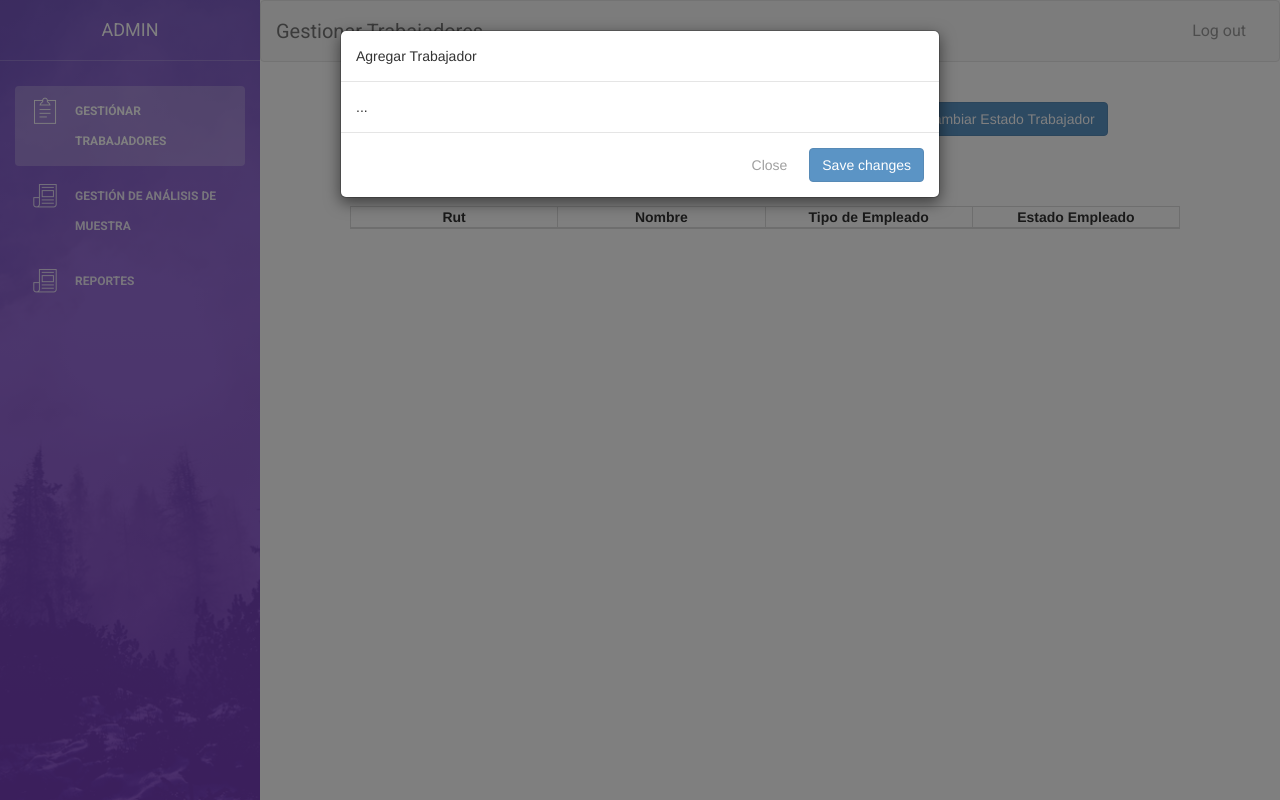
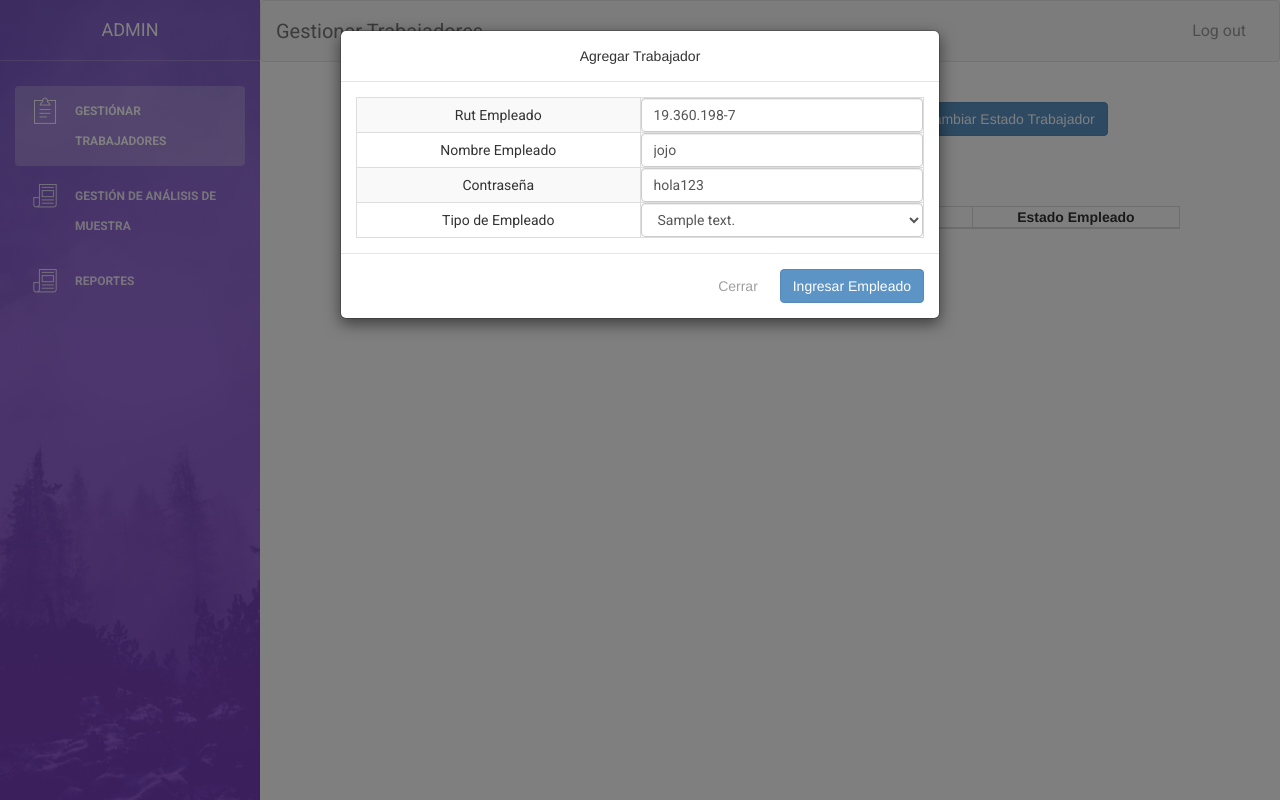
Before and after one commit to BenHaa/ExamenDai, a PHP site: page /GestionTrabajador.php in a window 1280 px wide, after a click on "Agregar Trabajador". Run offline with PHP 8.4, Linux system fonts and the light colour scheme; tables that the repository leaves empty or names only in its code hold one stand-in row (values such as "Sample post"); lists and menus that the app fills with data are empty; some libraries are stand-ins or nearby versions.

Commit message:
[WEB] : [Empezando pagina admin]

```diff
--- a/dao/EmpleadoDao.php
+++ b/dao/EmpleadoDao.php
@@ -20,5 +20,9 @@ interface EmpleadoDao extends BaseDao {
 
     public static function IdTipoADescripcion($id);
 
+    public static function listarTipoEmpleado();
+
+    //Cambia la descripción de tipo al id respectivo
+    public static function DescTipoAId($desc);
 
 }
--- a/dao/EmpleadoDaoImpl.php
+++ b/dao/EmpleadoDaoImpl.php
@@ -14,7 +14,7 @@
 include_once '../dao/EmpleadoDao.php';
 include_once '../dto/EmpleadoDto.php';
 include_once '../sql/ClasePDO.php';
-
+header('Content-Type: text/html; charset=utf-8');
 class EmpleadoDaoImpl implements EmpleadoDao {
 
     //put your code here
@@ -62,6 +62,7 @@ class EmpleadoDaoImpl implements EmpleadoDao {
 
 
             $stmt->execute();
+
         } catch (Exception $exc) {
             echo $exc->getTraceAsString();
         }
@@ -99,7 +100,7 @@ class EmpleadoDaoImpl implements EmpleadoDao {
 
     public static function IdTipoADescripcion($id) {
 
-        $descripcion="";
+        $descripcion = "";
         try {
             $pdo = new clasePDO();
             $stmt = $pdo->prepare("SELECT descripcion FROM TIPO_EMPLEADO WHERE IDTIPO=?;");
@@ -118,4 +119,46 @@ class EmpleadoDaoImpl implements EmpleadoDao {
         return $descripcion;
     }
 
+    public static function listarTipoEmpleado() {
+        $lista = new ArrayObject();
+
+        try {
+            $pdo = new clasePDO();
+            $stmt = $pdo->prepare("SELECT DESCRIPCION FROM TIPO_EMPLEADO WHERE DESCRIPCION !='Administrador'");
+            $stmt->execute();
+            $resultado = $stmt->fetchAll();
+            foreach ($resultado as $value) {
+
+                $descripcion = utf8_encode($value["DESCRIPCION"]);
+
+                $lista->append($descripcion);
+            }
+
+            $pdo = null;
+        } catch (Exception $exc) {
+            echo $exc->getTraceAsString();
+        }
+        return $lista;
+    }
+
+    public static function DescTipoAId($desc) {
+        $id=0;
+        try {
+            $pdo = new clasePDO();
+            $stmt = $pdo->prepare("SELECT IDTIPO FROM TIPO_EMPLEADO WHERE DESCRIPCION=?;");
+            $stmt->bindParam(1, $desc);
+            $stmt->execute();
+            $resultado = $stmt->fetchAll();
+            foreach ($resultado as $value) {
+
+                $id = utf8_decode($value["IDTIPO"]);
+            }
+
+            $pdo = null;
+        } catch (Exception $exc) {
+            echo $exc->getTraceAsString();
+        }
+        return $id;
+    }
+
 }
--- a/dto/EmpleadoDto.php
+++ b/dto/EmpleadoDto.php
@@ -39,8 +39,6 @@ class EmpleadoDto {
     }
 
 
-
-
     function getRut() {
         return $this->rut;
     }
--- a/pages/GestionTrabajador.php
+++ b/pages/GestionTrabajador.php
@@ -5,6 +5,7 @@ include_once '../dao/EmpleadoDaoImpl.php';
 
 
 $lista = EmpleadoDaoImpl::listarEmpleados(1);
+$listaTipo = EmpleadoDaoImpl::listarTipoEmpleado();
 ?>
 
 <!doctype html>
@@ -42,6 +43,46 @@ $lista = EmpleadoDaoImpl::listarEmpleados(1);
         <script src="../assets/js/light-bootstrap-dashboard.js"></script>
         <script src="../css/js/jquery.rut.js"></script>
         <script src="../css/js/jquery-ui.js"></script>
+
+        <script>
+            $(document).ready(function () {
+                $('#txtRut').rut({formatOn: 'keyup'});
+                $('#txtRut2').rut({formatOn: 'keyup'});
+
+
+                $('#btnHabilitar').click(function () {
+                    if (confirm("¿Realmente desea aprobar al pedido?")) {
+                        $.ajax({
+                            data: {"rutHabilitar": $('#txtRut2'), "habilitar": $('#btnHabilitar').val()},
+                            method: 'POST',
+                            url: '../EstadoTrabajador',
+                            success: function () {
+                                alert("Se ha habilitado el trabajador");
+                            }
+                        });
+                    }
+
+                });
+
+                $('#btnInhabilitar').click(function () {
+                    if (confirm("¿Realmente desea aprobar al pedido?")) {
+                        $.ajax({
+                            data: {"rutHabilitar": $('#txtRut2'), "inhabilitar": $('#btnInhabilitar').val()},
+                            method: 'POST',
+                            url: '../EstadoTrabajador',
+                            success: function () {
+                                alert("Se ha inhabilitado el trabajador");
+                            }
+                        });
+                    }
+
+                });
+
+
+
+
+            });
+        </script>
 
 
 
@@ -155,14 +196,12 @@ $lista = EmpleadoDaoImpl::listarEmpleados(1);
                                 <?php foreach ($lista as $value) { ?>
 
                                     <tr style="height: 30px;">
-                                        <td style="text-align: center;"><?php echo $value->getRut()?> </td>
-                                        <td style="text-align: center;"><?php echo $value->getNombre()?></td>
-                                        <td style="text-align: center;"><?php echo EmpleadoDaoImpl::IdTipoADescripcion($value->getidTipoEmpleado())?></td>
+                                        <td style="text-align: center;"><?php echo $value->getRut() ?> </td>
+                                        <td style="text-align: center;"><?php echo $value->getNombre() ?></td>
+                                        <td style="text-align: center;"><?php echo EmpleadoDaoImpl::IdTipoADescripcion($value->getidTipoEmpleado()) ?></td>
                                         <td style="text-align: center;"><?php echo ($value->getEstado()) ? "Hábil" : "Inhábil" ?></td>
                                     </tr>
                                 <?php } ?>
-
-
                             </tbody>
                         </table>
 
@@ -192,12 +231,83 @@ $lista = EmpleadoDaoImpl::listarEmpleados(1);
         <div class="modal fade" id="modalAgregarTrabajador" tabindex="-1" role="dialog" aria-labelledby="modalAgregarTrabajador" aria-hidden="true">
             <div class="modal-dialog" role="document">
                 <div class="modal-content">
-                    <div class="modal-header">
+                    <div class="modal-header" style="text-align: center;">
                         <h5 class="modal-title" id="modalAgregarTrabajador">Agregar Trabajador</h5>
 
                     </div>
+                    <form method="POST" action="../server/RegistrarEmpleado.php">
+                        <div class="modal-body">
+
+                            <table class="table-bordered table-hover table-striped" style="width:100%;">
+
+                                <tbody>
+                                    <tr>
+                                        <td style="text-align: center;">Rut Empleado</td>
+                                        <td style="width: 50%;"> <input type="text" name="txtRut" id="txtRut" maxlength="12" value="19.360.198-7"  class="form-control"/></td>
+                                    </tr>
+                                    <tr>
+                                        <td style="text-align: center;">Nombre Empleado</td>
+                                        <td><input type="text" name="txtNombre" value="jojo"  class="form-control" /></td>
+                                    </tr>
+                                    <tr>
+                                        <td style="text-align: center;">Contraseña</td>
+                                        <td><input type="text" name="txtContrasena" value="hola123"  class="form-control" /></td>
+                                    </tr>
+                                    <tr>
+                                        <td style="text-align: center;">Tipo de Empleado</td>
+                                        <td><select name="cmbTipo" class="form-control">
+                                                <?php foreach ($listaTipo as $value) { ?>
+                                                    <option><?php echo $value ?></option>
+                                                <?php } ?>
+                                            </select>
+
+                                        </td>
+                                    </tr>
+                                </tbody>
+
+                            </table>
+
+                        </div>
+                        <div class="modal-footer">
+                            <button type="button" class="btn btn-secondary" data-dismiss="modal">Cerrar</button>
+                            <button type="submit" class="btn btn-primary">Ingresar Empleado</button>
+                        </div>
+                    </form>
+                </div>
+            </div>
+        </div>
+
+
+
+
+
+        <!-- Modal -->
+        <div class="modal fade" id="modalEstado" tabindex="-1" role="dialog" aria-labelledby="modalEstadoLabel" aria-hidden="true">
+            <div class="modal-dialog" role="document">
+                <div class="modal-content">
+                    <div class="modal-header" style="text-align: center;">
+                        <h5 class="modal-title" id="modalEstadoLabel">Cambiar Estado</h5>
+
+                    </div>
                     <div class="modal-body">
-                        ...
+                        <table class="table-bordered table-hover table-striped" style="width:100%;">
+
+                            <tbody>
+                                <tr>
+                                    <td style="text-align: center;">Rut Empleado</td>
+                                    <td style="width: 50%;"> <input type="text" name="txtRut2" id="txtRut2" maxlength="12" value="19.360.198-7"  class="form-control"/></td>
+                                </tr>
+                            </tbody>
+                        </table>
+                        <br>
+                        <br>
+
+                        <button type="button" class="btn btn-primary" style="margin-left: 100px;" id="btnHabilitar" value="habilitar">Habilitar Trabajador</button>
+                        <button type="button" class="btn btn-primary" style="margin-left: 100px;" id="btnInhabilitar" value="inhabilitar">Inhabilitar Trabajador</button>
+
+
+
+
                     </div>
                     <div class="modal-footer">
                         <button type="button" class="btn btn-secondary" data-dismiss="modal">Close</button>
@@ -209,26 +319,6 @@ $lista = EmpleadoDaoImpl::listarEmpleados(1);
 
 
 
-        <!-- Modal -->
-        <div class="modal fade" id="modalEstado" tabindex="-1" role="dialog" aria-labelledby="modalEstadoLabel" aria-hidden="true">
-            <div class="modal-dialog" role="document">
-                <div class="modal-content">
-                    <div class="modal-header">
-                        <h5 class="modal-title" id="modalEstadoLabel">Cambiar Estado</h5>
-
-                    </div>
-                    <div class="modal-body">
-                        ...
-                    </div>
-                    <div class="modal-footer">
-                        <button type="button" class="btn btn-secondary" data-dismiss="modal">Close</button>
-                        <button type="button" class="btn btn-primary">Save changes</button>
-                    </div>
-                </div>
-            </div>
-        </div>
-
-
     </body>
 
 
```
Also changed, not shown: server/EstadoTrabajador.php (added, +8 -0 lines), server/RegistrarEmpleado.php (added, +22 -0 lines).
